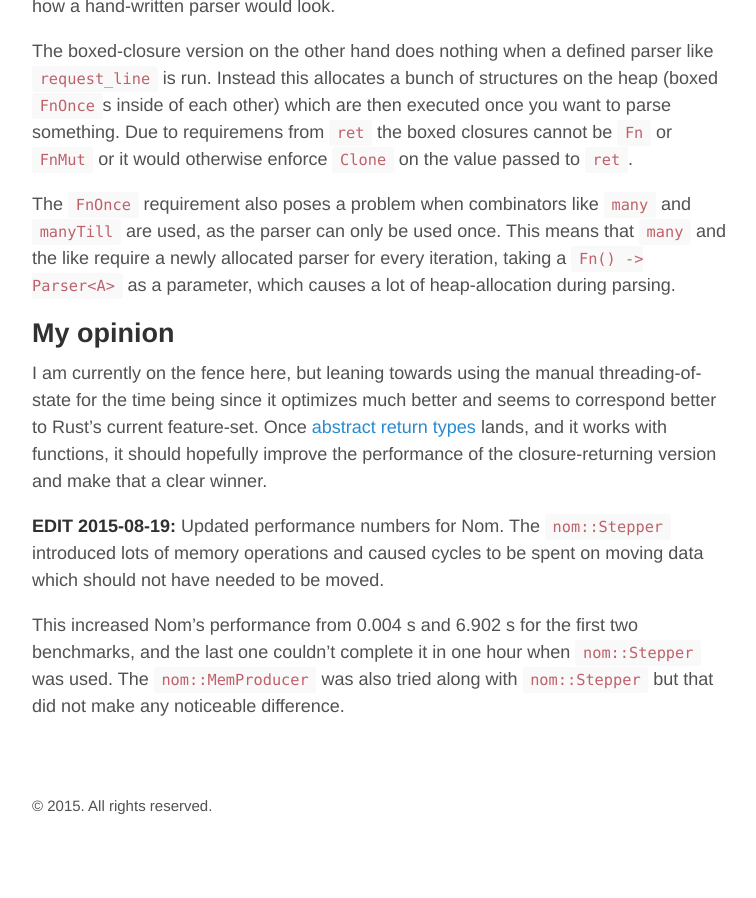
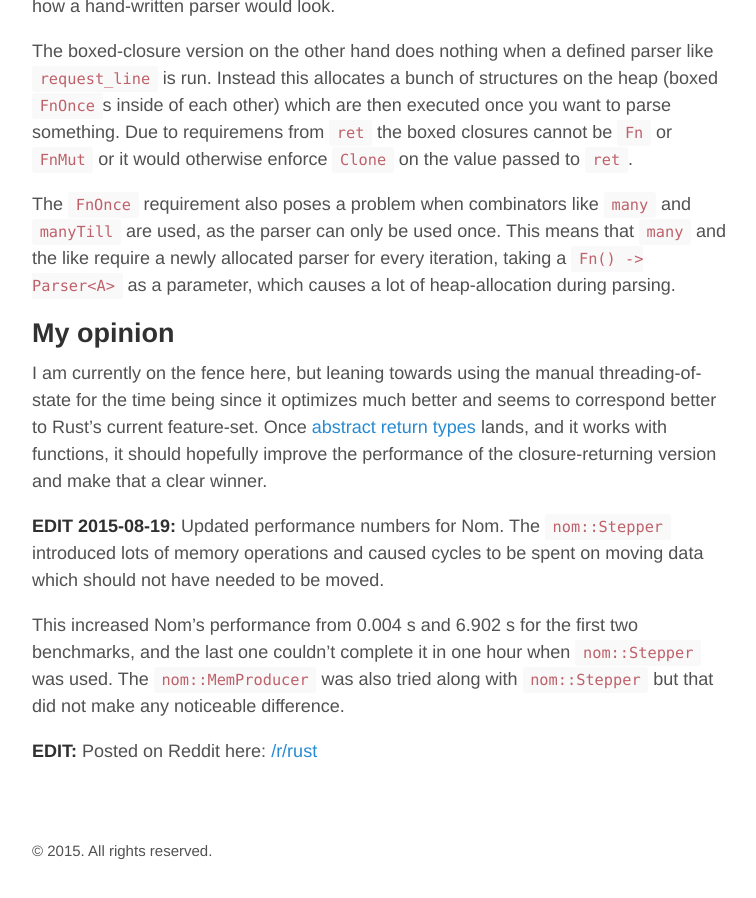
Before and after one commit to m4rw3r/m4rw3r.github.io, a Jekyll site: the page built from _posts/2015-08-18-parser-combinator-experiments.md, in a window 1280 px wide and 900 px high, scrolled down 2746 px. Shown: the whole window, without its empty margins (257-1013 px from the left). Built offline with Jekyll 4.4.1, drawn with Linux system fonts in a browser that asks for light colours; Markdown is read by kramdown in place of the engine named in the settings; comment, search, counter and statistics services are not loaded; before the commit the page ends 3601 px from its top, so only the background shows below that.

Commit message:
Added note about reddit link

```diff
--- a/_posts/2015-08-18-parser-combinator-experiments.md
+++ b/_posts/2015-08-18-parser-combinator-experiments.md
@@ -136,6 +136,8 @@ This increased Nom's performance from 0.004 s and 6.902 s for the first two benc
 last one couldn't complete it in one hour when ``nom::Stepper`` was used. The ``nom::MemProducer``
 was also tried along with ``nom::Stepper`` but that did not make any noticeable difference.
 
+**EDIT:** Posted on Reddit here: [/r/rust](https://www.reddit.com/r/rust/comments/3hinis/parser_combinator_experiments/)
+
 [rust_parser_experiments]: https://github.com/m4rw3r/rust_parser_experiments
 [Manually threading state]: https://github.com/m4rw3r/rust_parser_experiments/tree/f64d0cc317c5d850987b83f206191eeed1e9bb68
 [Boxed closures]: https://github.com/m4rw3r/rust_parser_experiments/tree/b36a60a79cf38bb9e1c39a2d382b737b0f6aeb22
```
